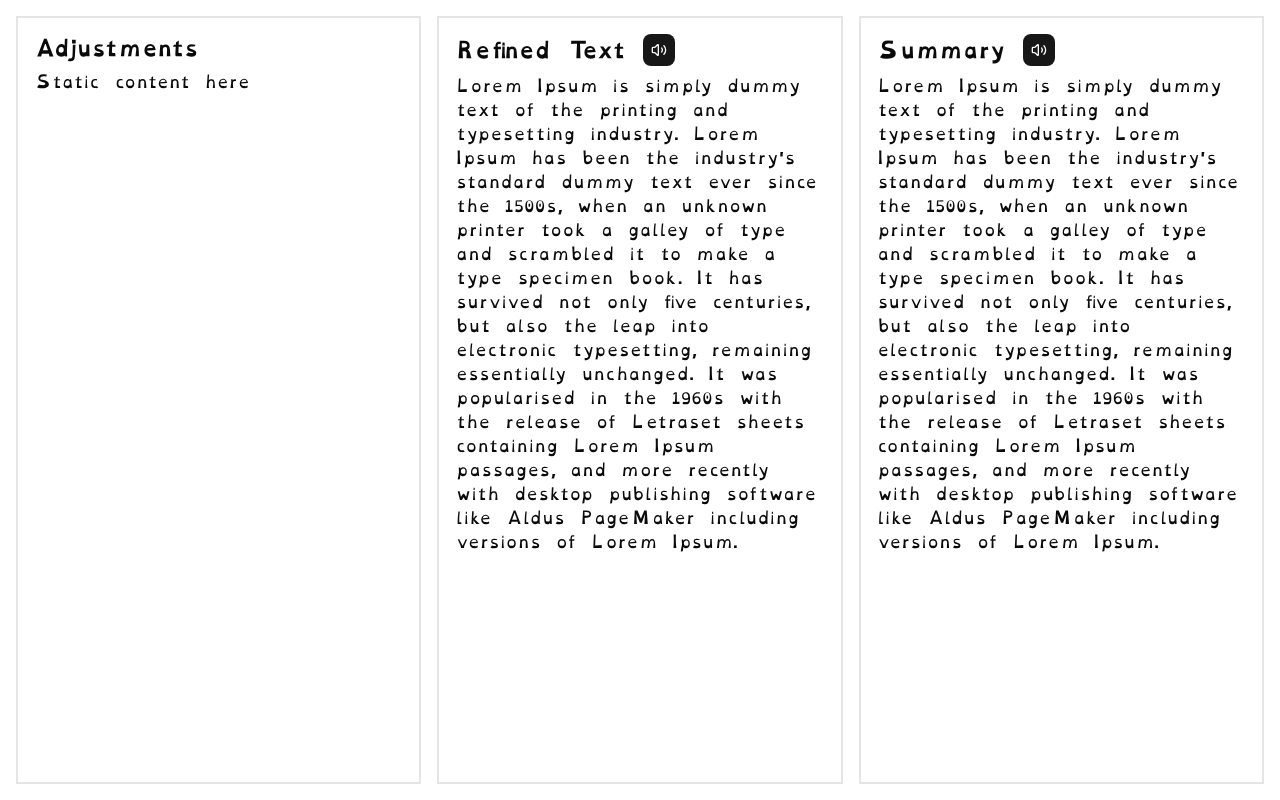
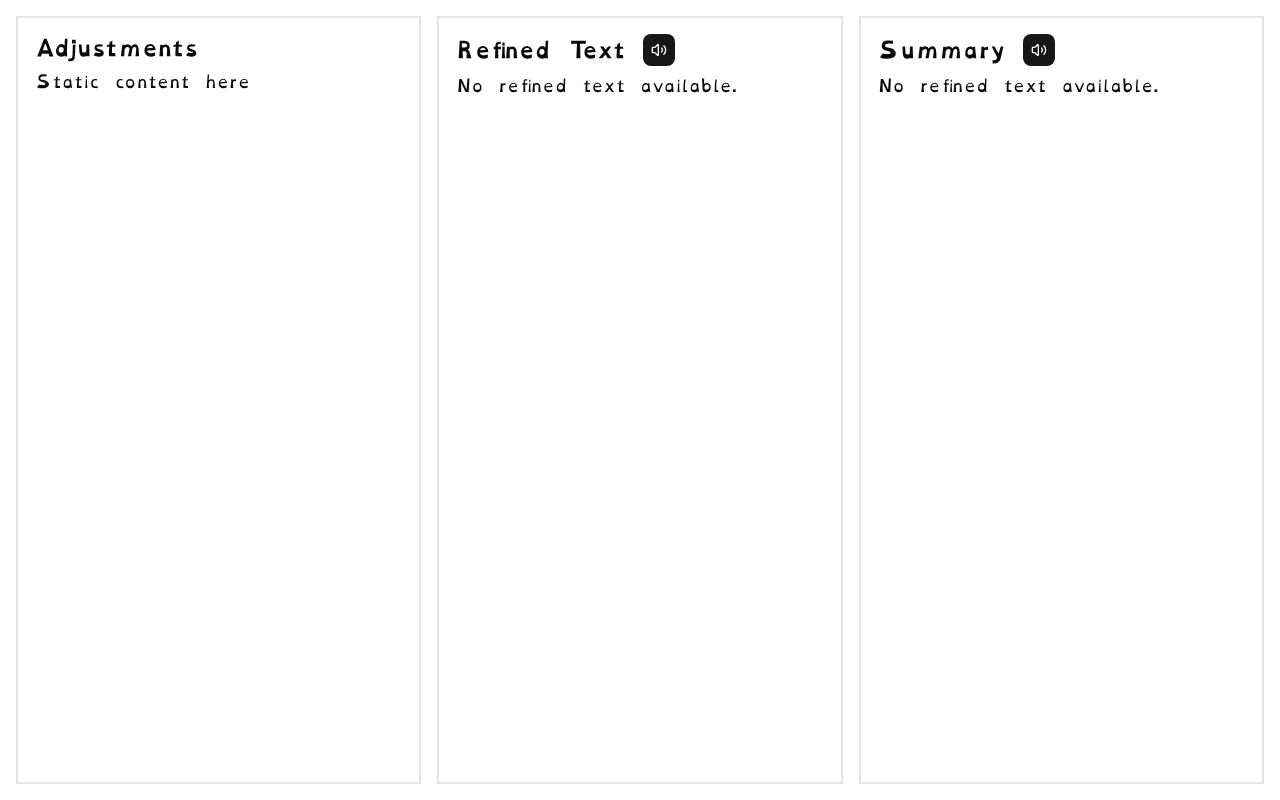
Before and after one commit to jjpp43/equit.io, a Next.js app in the folder equitio/: page /refined in a window 1280 px wide. Built offline with nearby package versions, Linux system fonts and the light colour scheme.

Commit message:
Successfully passes the body text to another page

```diff
--- a/equitio/src/app/refined/page.tsx
+++ b/equitio/src/app/refined/page.tsx
@@ -1,5 +1,5 @@
 "use client";
-import { useState } from "react";
+import { useState, useEffect } from "react";
 import { Volume2, PauseCircle } from "lucide-react";
 import { Button } from "../../components/ui/button";
 
@@ -17,6 +17,19 @@ const dummyText = `Lorem Ipsum is simply dummy text of the printing and typesett
 export default function Refined() {
   const [isPlaying, setIsPlaying] = useState(false);
   const [audio, setAudio] = useState<HTMLAudioElement | null>(null);
+  const [refinedText, setRefinedText] = useState<string>("");
+
+  // This effect will be used to set the data passed from the previous page (e.g. from FileUploader)
+  // This effect will be used to get the data from sessionStorage
+  useEffect(() => {
+    const savedText = sessionStorage.getItem("pdfText");
+
+    if (savedText) {
+      setRefinedText(savedText); // Set the refined text if found in sessionStorage
+    } else {
+      setRefinedText("No refined text available.");
+    }
+  }, []);
 
   const playChunks = async () => {
     if (isPlaying) return;
@@ -103,7 +116,9 @@ export default function Refined() {
             </Button>
           </h2>
 
-          <div className="space-y-4">{dummyText}</div>
+          <div className="space-y-4">
+            {refinedText || "Loading refined text..."}
+          </div>
         </div>
 
         {/* Right column - scrollable */}
@@ -115,7 +130,9 @@ export default function Refined() {
             </Button>
           </h2>
 
-          <div className="space-y-4">{dummyText}</div>
+          <div className="space-y-4">
+            {refinedText || "Loading refined text..."}
+          </div>
         </div>
       </div>
     </>
--- a/equitio/src/app/upload/page.tsx
+++ b/equitio/src/app/upload/page.tsx
@@ -25,7 +25,6 @@ export default function upload() {
 
           <CardContent className="flex justify-center items-center">
             {/* Calls File Uploader */}
-            <FileUploader />
             <FileUploader onFileRead={undefined} />
           </CardContent>
 
@@ -33,7 +32,7 @@ export default function upload() {
 
           <CardFooter className="flex justify-center">
             <Button asChild>
-              <Link href="/home">Let's Go!</Link>
+              <Link href="/refined">Let's Go!</Link>
             </Button>
           </CardFooter>
         </Card>
--- a/equitio/src/components/ui/FileUploader.tsx
+++ b/equitio/src/components/ui/FileUploader.tsx
@@ -40,6 +40,9 @@ export default function FileUploader({ onFileRead }: FileUploaderProps) {
         setPdfText(data.text); // Display the extracted text
         console.log("Extracted Text: ", data.text);
 
+        // Store pdfText in sessionStorage
+        sessionStorage.setItem("pdfText", data.text);
+
         if (onFileRead) {
           onFileRead(data.text, selectedFile);
         }
```
